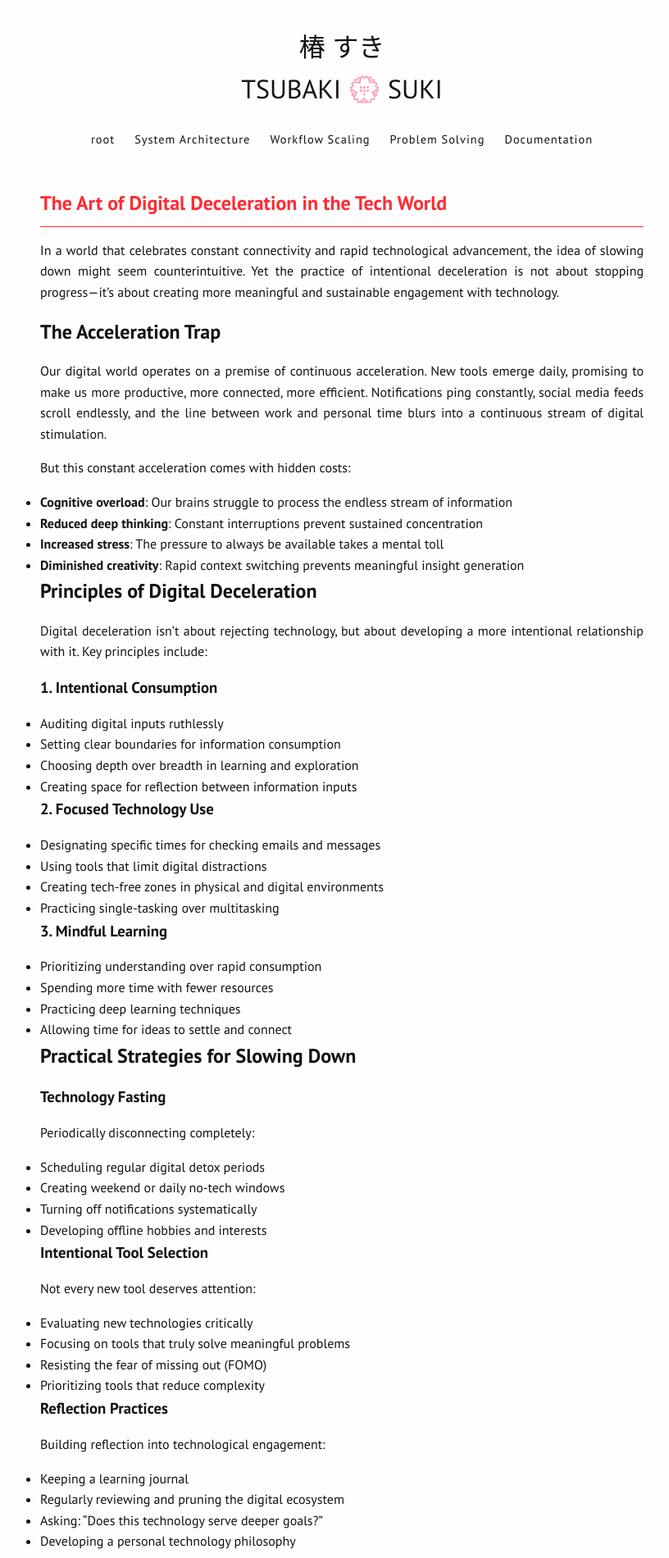
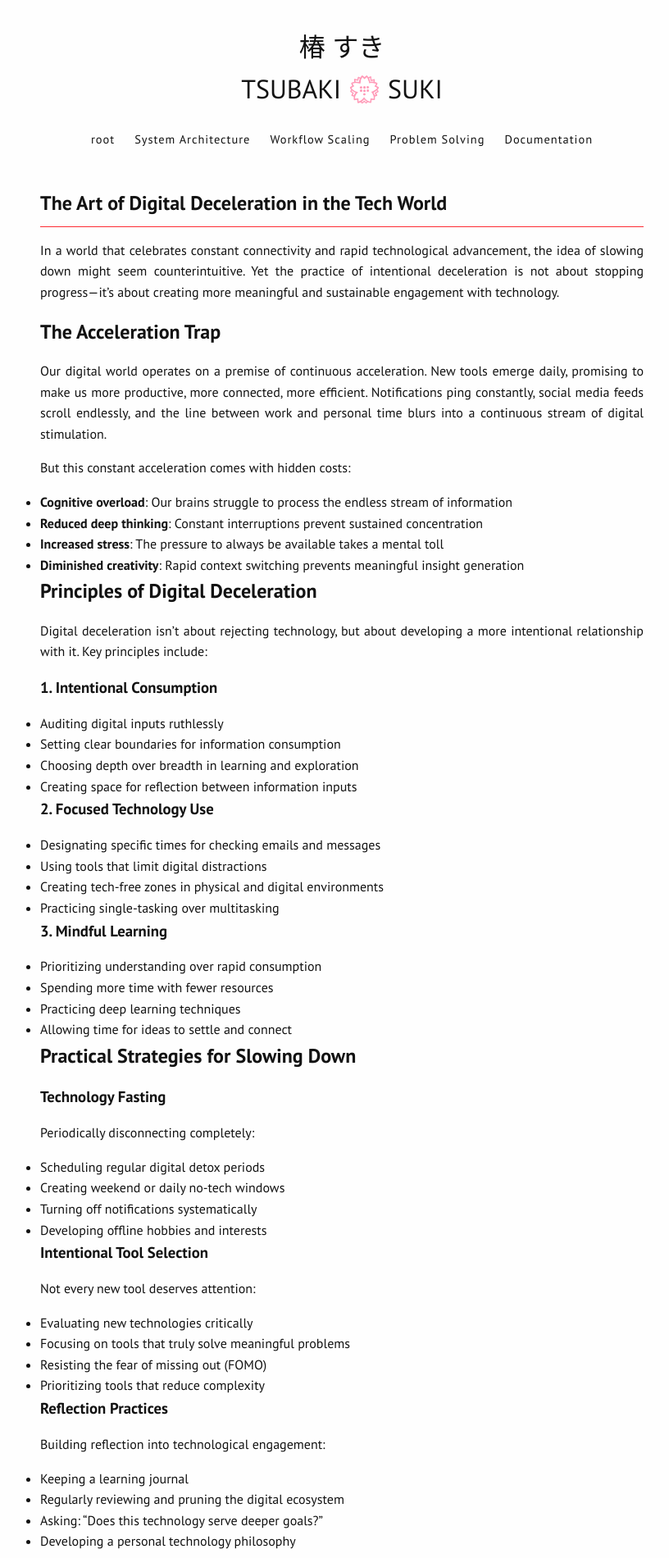
Before and after one commit to sukitsubaki/sukitsubaki.github.io, a Jekyll site: the page built from _posts/2021-03-15-the-art-of-digital-deceleration-in-the-tech-world.md, in a window 1280 px wide. Shown: the top 1900 px of the page at 82% size, without its empty margins (223-1039 px from the left). Built offline with Jekyll 4.4.1, drawn with Linux system fonts in a browser that asks for light colours.

Commit message:
Update post.css remove red color from title

```diff
--- a/assets/css/modules/post.css
+++ b/assets/css/modules/post.css
@@ -4,7 +4,6 @@
 }
 
 .blog-post__title {
-    color: var(--color-primary);
     margin-bottom: var(--spacing-sm);
     border-bottom: 1px solid var(--color-primary);
     padding-bottom: var(--spacing-xs);
```
